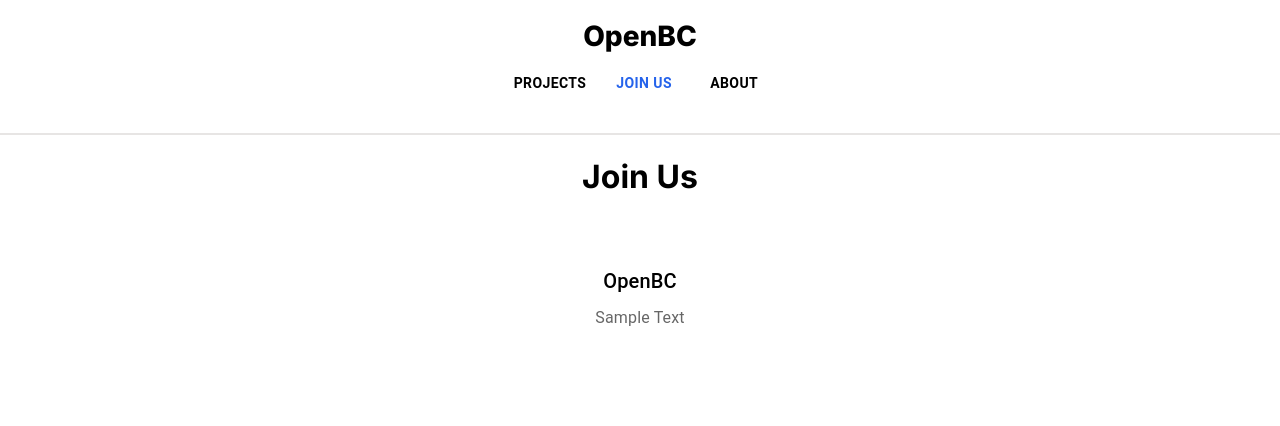
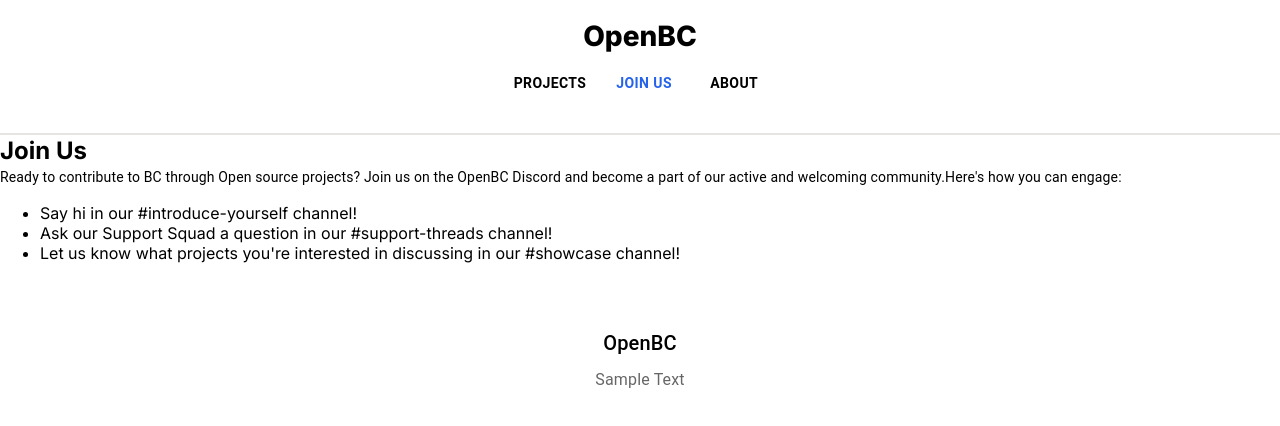
Before and after one commit to OpenBCca/openbc-web, a Next.js app: page /join-us in a window 1280 px wide. Shown: the top 426 px of the page. Built offline with nearby package versions, Linux system fonts and the light colour scheme.

Commit message:
Added content to join us page

```diff
--- a/src/app/join-us/page.tsx
+++ b/src/app/join-us/page.tsx
@@ -1,11 +1,31 @@
 import React from 'react';
+import { Box, Typography } from '@mui/material';
 
 export default function JoinUs() {
   return (
-    <>
-      <div className="centered-elements">
-        <h1>Join Us</h1>
-      </div>
-    </>
+    <Box>
+      <Typography
+        variant="h5"
+        component="div"
+        sx={{ fontFamily: 'inherit', fontWeight: '700' }}
+      >
+        Join Us
+      </Typography>
+      <Typography variant="body2">
+        {'Ready to contribute to BC through Open source projects? Join us on the ' +
+          'OpenBC Discord and become a part of our active and welcoming community.' +
+          "Here's how you can engage:"}
+      </Typography>
+      <ul>
+        <li>Say hi in our #introduce-yourself channel!</li>
+        <li>
+          Ask our Support Squad a question in our #support-threads channel!
+        </li>
+        <li>
+          Let us know what projects you're interested in discussing in our
+          #showcase channel!
+        </li>
+      </ul>
+    </Box>
   );
 }
```
